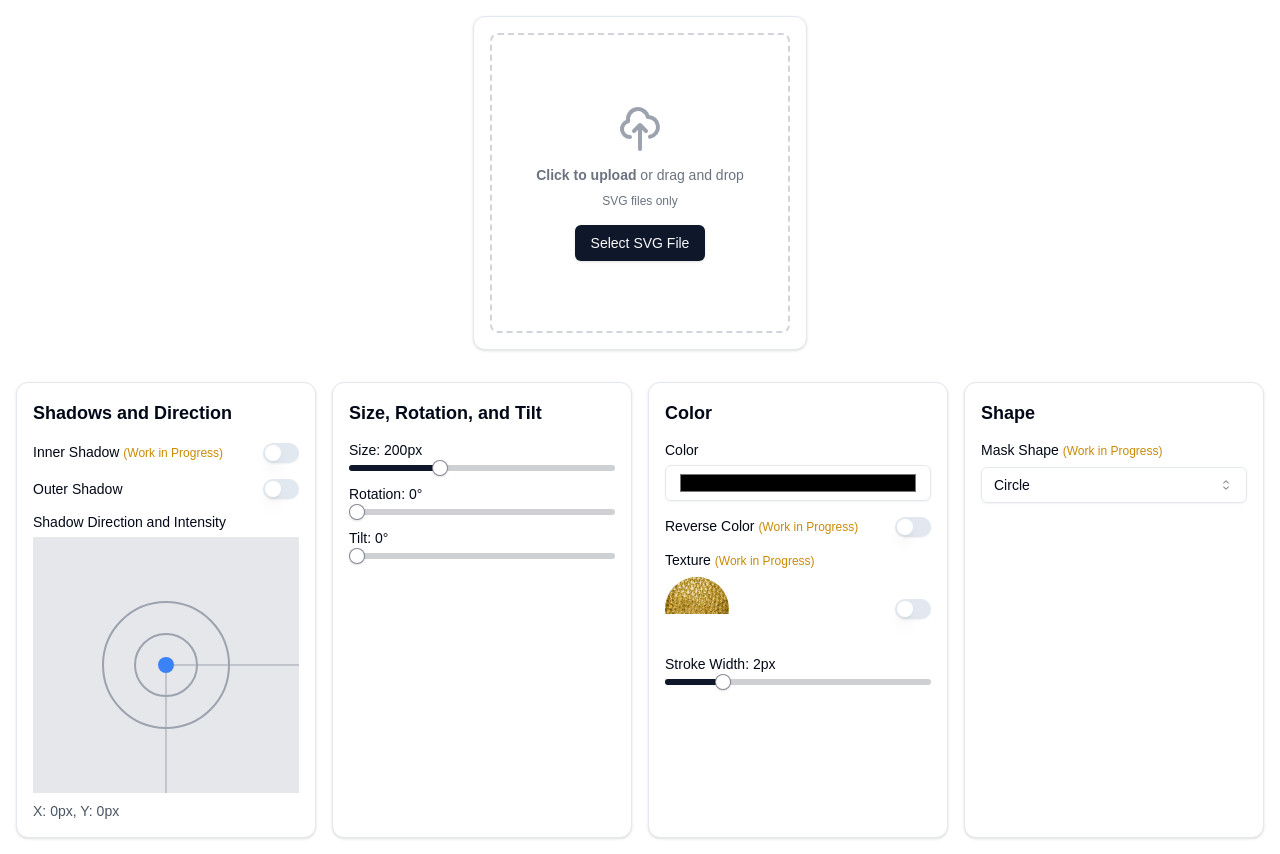
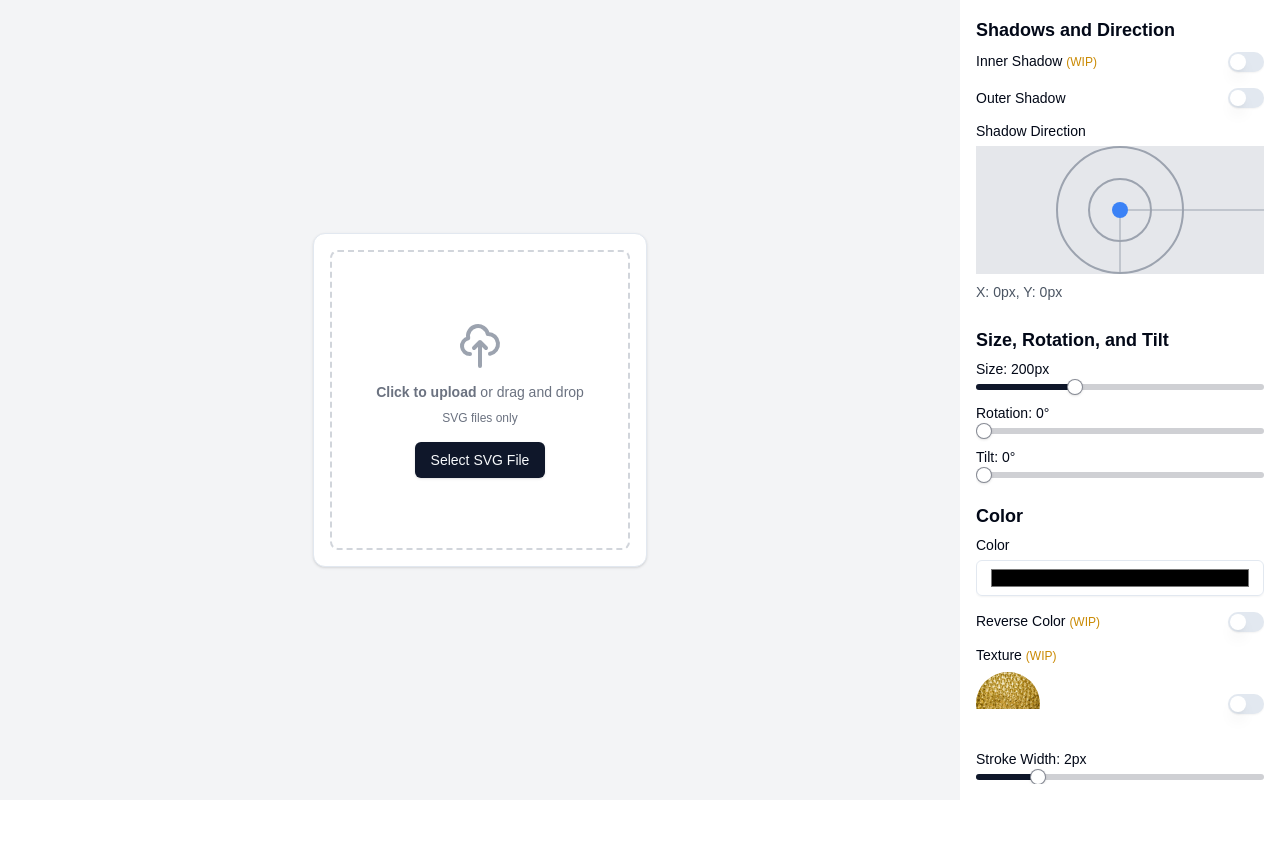
Before and after one commit to mehulcse/svg-poc, a Next.js app: page / in a window 1280 px wide. After the commit the page ends 800 px from the top, so only its background shows below. Built offline with nearby package versions, Linux system fonts and the light colour scheme.

Commit message:
Enhancements

```diff
--- a/app/page.tsx
+++ b/app/page.tsx
@@ -115,8 +115,8 @@ export default function Home() {
   };
 
   const containerStyle = {
-    width: '250px',  // Set a fixed width
-    height: '250px', // Set a fixed height
+    width: '400px',  // Set a fixed width
+    height: '400px', // Set a fixed height
     display: 'flex',
     justifyContent: 'center',
     alignItems: 'center',
@@ -210,8 +210,9 @@ export default function Home() {
   };
 
   return (
-    <div className="container mx-auto p-4">
-      <div className="flex flex-col items-center mb-8">
+    <div className="flex h-screen">
+      {/* Left side - SVG display area */}
+      <div className="flex-1 p-4 flex items-center justify-center bg-gray-100">
         <Card className="w-fit">
           <CardContent className="p-4">
             {svgContent ? (
@@ -263,21 +264,18 @@ export default function Home() {
             )}
           </CardContent>
         </Card>
-        {svgContent && (
-          <Button onClick={handleDownload} className="mt-4">
-            Download as PNG
-          </Button>
-        )}
       </div>
 
-      <div className="grid grid-cols-1 md:grid-cols-2 lg:grid-cols-4 gap-4">
-        {/* Section 1: Shadows and Direction */}
-        <Card>
-          <CardContent className="p-4">
-            <h3 className="text-lg font-semibold mb-4">Shadows and Direction</h3>
+      {/* Right side - Controls sidebar */}
+      <div className="w-80 bg-white p-4 flex flex-col">
+        <div className="flex-grow overflow-y-auto">
+          <div className="space-y-6">
+            {/* Shadows and Direction */}
+            <div>
+              <h3 className="text-lg font-semibold mb-2">Shadows and Direction</h3>
               <div className="space-y-4">
                 <div className="flex items-center justify-between">
-                <Label>Inner Shadow <span className="text-xs text-yellow-600">(Work in Progress)</span></Label>
+                  <Label>Inner Shadow <span className="text-xs text-yellow-600">(WIP)</span></Label>
                   <Switch checked={innerShadow} onCheckedChange={setInnerShadow} />
                 </div>
                 {innerShadow && (
@@ -305,10 +303,10 @@ export default function Home() {
                   </div>
                 )}
                 <div>
-                <Label className="mb-2 block">Shadow Direction and Intensity</Label>
+                  <Label className="mb-2 block">Shadow Direction</Label>
                   <div
                     ref={quadrantRef}
-                  className="w-full h-64 bg-gray-200 relative cursor-pointer overflow-hidden"
+                    className="w-full h-32 bg-gray-200 relative cursor-pointer overflow-hidden"
                     onClick={handleQuadrantClick}
                   >
                     <div className="absolute top-0 left-0 w-full h-full">
@@ -328,13 +326,11 @@ export default function Home() {
                   <div className="mt-2 text-sm text-gray-600">X: {shadowX}px, Y: {shadowY}px</div>
                 </div>
               </div>
-          </CardContent>
-        </Card>
+            </div>
 
-        {/* Section 2: Size, Rotation, and Tilt */}
-        <Card>
-          <CardContent className="p-4">
-            <h3 className="text-lg font-semibold mb-4">Size, Rotation, and Tilt</h3>
+            {/* Size, Rotation, and Tilt */}
+            <div>
+              <h3 className="text-lg font-semibold mb-2">Size, Rotation, and Tilt</h3>
               <div className="space-y-4">
                 <div>
                   <Label className="mb-2 block">Size: {size}px</Label>
@@ -367,13 +363,11 @@ export default function Home() {
                   />
                 </div>
               </div>
-          </CardContent>
-        </Card>
+            </div>
 
-        {/* Section 3: Color */}
-        <Card>
-          <CardContent className="p-4">
-            <h3 className="text-lg font-semibold mb-4">Color</h3>
+            {/* Color */}
+            <div>
+              <h3 className="text-lg font-semibold mb-2">Color</h3>
               <div className="space-y-4">
                 <div>
                   <Label className="mb-2 block">Color</Label>
@@ -387,11 +381,11 @@ export default function Home() {
                   />
                 </div>
                 <div className="flex items-center justify-between">
-                <Label>Reverse Color <span className="text-xs text-yellow-600">(Work in Progress)</span></Label>
+                  <Label>Reverse Color <span className="text-xs text-yellow-600">(WIP)</span></Label>
                   <Switch checked={reverseColor} onCheckedChange={setReverseColor} />
                 </div>
                 <div>
-                <Label className="mb-2 block">Texture <span className="text-xs text-yellow-600">(Work in Progress)</span></Label>
+                  <Label className="mb-2 block">Texture <span className="text-xs text-yellow-600">(WIP)</span></Label>
                   <div className="flex items-center justify-between">
                     <div className="w-16 h-16 rounded-full overflow-hidden">
                       <Image
@@ -416,16 +410,14 @@ export default function Home() {
                   />
                 </div>
               </div>
-          </CardContent>
-        </Card>
+            </div>
 
-        {/* Section 4: Shape */}
-        <Card>
-          <CardContent className="p-4">
-            <h3 className="text-lg font-semibold mb-4">Shape</h3>
+            {/* Shape */}
+            <div>
+              <h3 className="text-lg font-semibold mb-2">Shape</h3>
               <div className="space-y-4">
                 <div>
-                <Label className="mb-2 block">Mask Shape <span className="text-xs text-yellow-600">(Work in Progress)</span></Label>
+                  <Label className="mb-2 block">Mask Shape <span className="text-xs text-yellow-600">(WIP)</span></Label>
                   <Select value={selectedShape} onValueChange={setSelectedShape}>
                     <SelectTrigger>
                       <SelectValue placeholder="Select shape" />
@@ -440,8 +432,18 @@ export default function Home() {
                   </Select>
                 </div>
               </div>
-          </CardContent>
-        </Card>
+            </div>
+          </div>
+        </div>
+
+        {/* Download button at the bottom of the sidebar */}
+        {svgContent && (
+          <div className="mt-4 pt-4 border-t">
+            <Button onClick={handleDownload} className="w-full">
+              Download as PNG
+            </Button>
+          </div>
+        )}
       </div>
     </div>
   );
```
Lines whose indentation alone changed are shown as unchanged.
